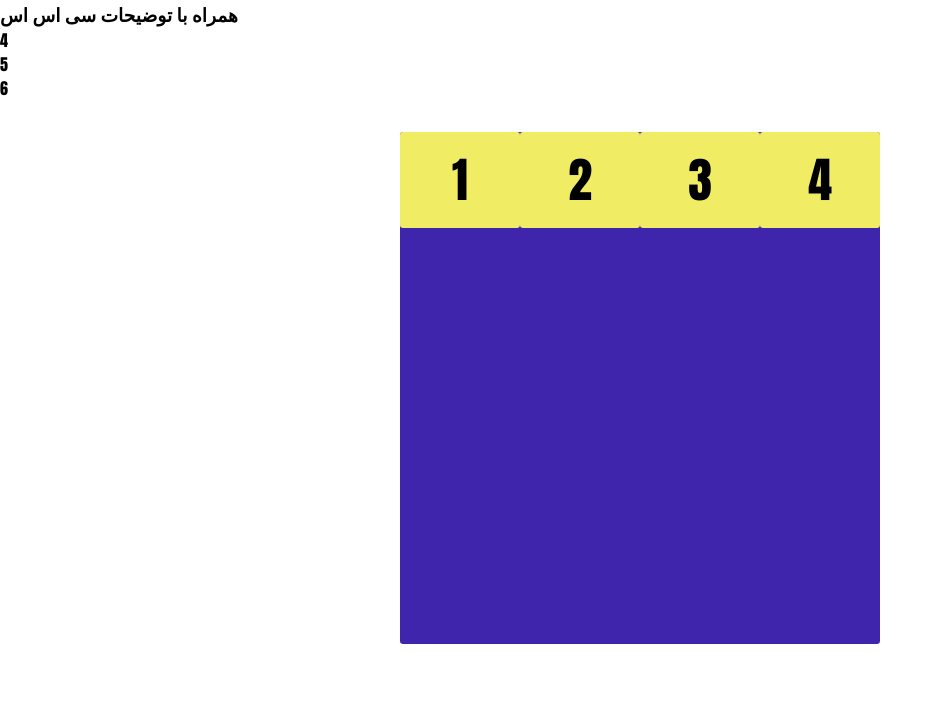
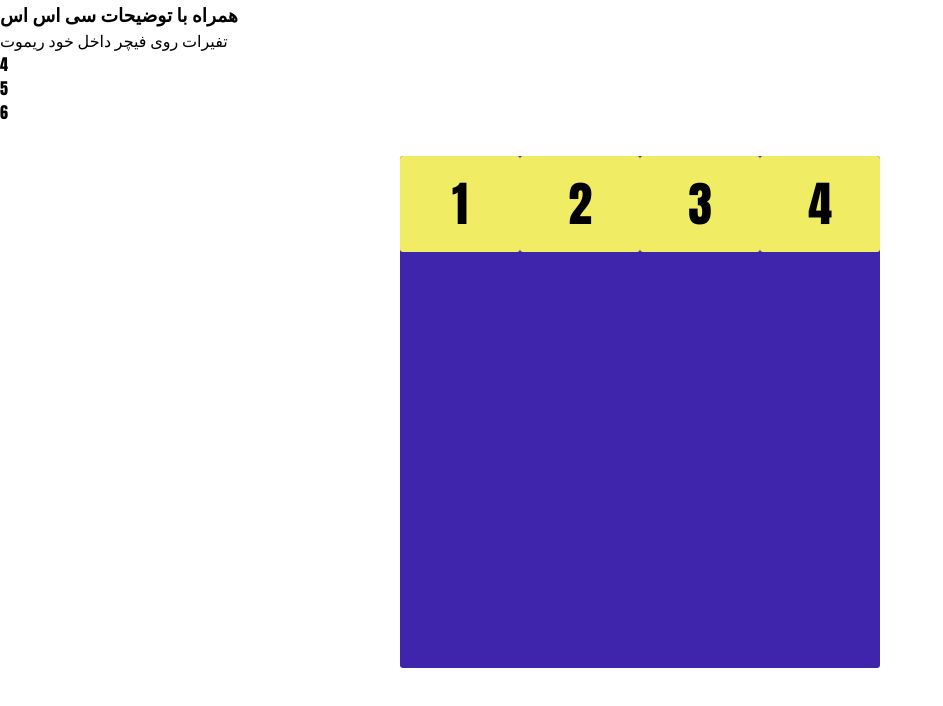
Before and after one commit to kaywan3514/Js-Learning, a plain HTML site: page flex-box/flex.html in a window 1280 px wide. Shown: the whole page, without its empty margins (0-943 px from the left). Drawn offline with Linux system fonts and the light colour scheme.

Commit message:
pull in remote - flex.html

```diff
--- a/flex-box/flex.html
+++ b/flex-box/flex.html
@@ -10,6 +10,8 @@
 
 <body>
     <h3>همراه با توضیحات سی اس اس</h3>
+    <span>تفیرات روی فیچر داخل خود ریموت </span>
+
     <!-- part 2_3_4_5_6_7 -->
     <!-- <div class="flex-container eshtrak">
         <div class="flex-itam eshtrak box1">1</div>
```
